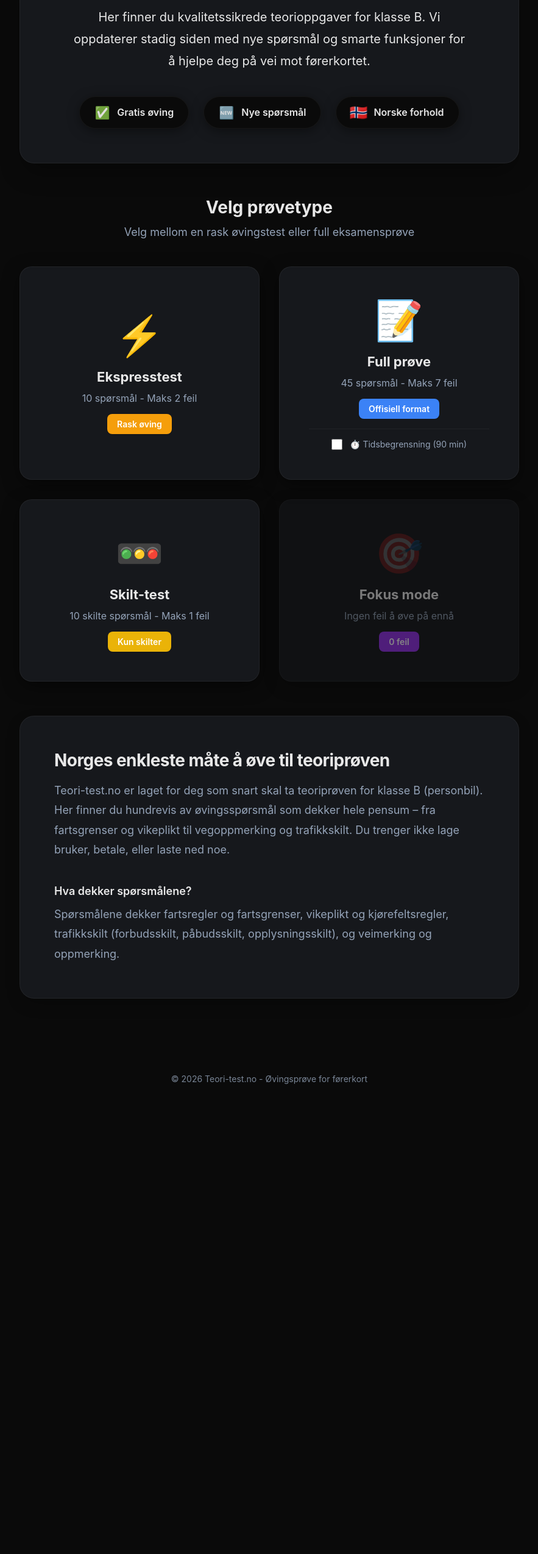
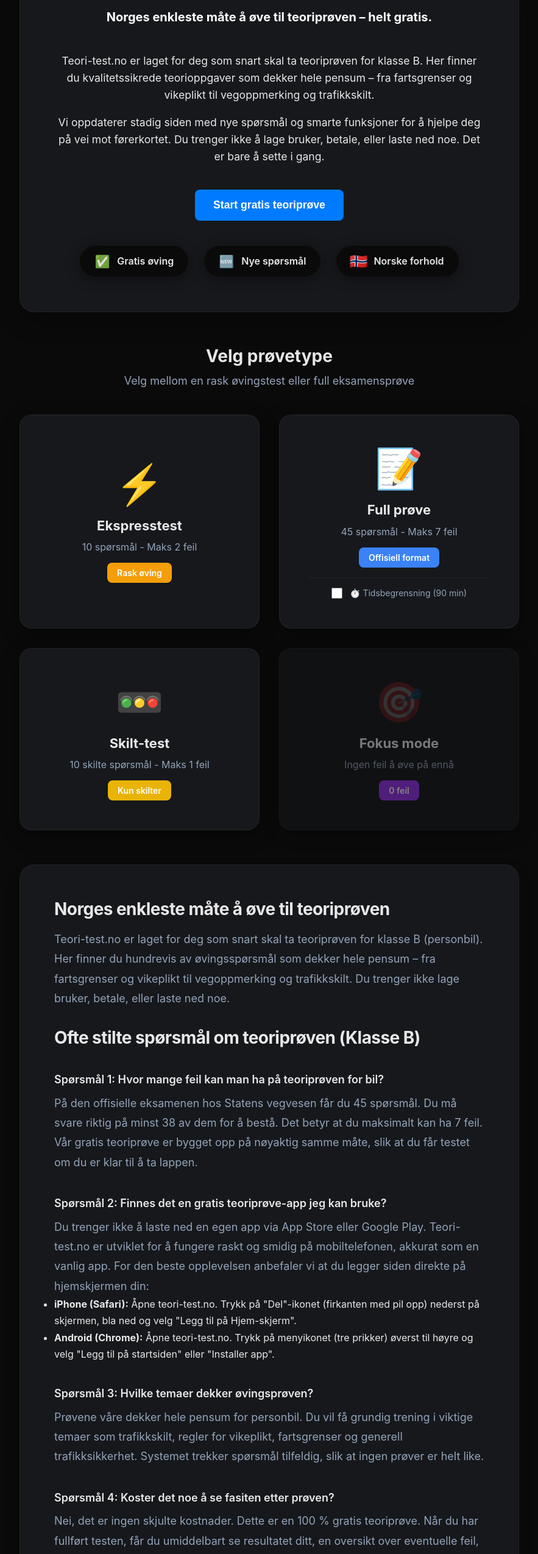
Before and after one commit to andrelindaas-tech/lappen-quiz-system, a React (Vite) app: page / in a window 1280 px wide. Shown: the part 234-2783 px from the top of the page at 61% size, without its empty margins (198-1081 px from the left). Before the commit the page ends 2096 px from the top, so only its background shows below. Built offline with nearby package versions, Linux system fonts and the light colour scheme; no server answers.

Commit message:
style: optimize homepage text size & add SEO section

```diff
--- a/src/components/StartScreen.tsx
+++ b/src/components/StartScreen.tsx
@@ -24,12 +24,26 @@
 
     return (
         <div className="start-screen">
-            <h1>Øv til teoriprøven – enkelt og gratis</h1>
+            <h1>Gratis teoriprøve for personbil (Klasse B)</h1>
 
             <div className="hero-section">
-                <p className="hero-description">
-                    Her finner du kvalitetssikrede teorioppgaver for klasse B. Vi oppdaterer stadig siden med nye spørsmål og smarte funksjoner for å hjelpe deg på vei mot førerkortet.
+                <p className="hero-description" style={{ fontWeight: 'bold', color: 'var(--color-primary-light, #fff)' }}>
+                    Norges enkleste måte å øve til teoriprøven – helt gratis.
                 </p>
+                <p style={{ fontSize: '1.1rem', color: 'var(--color-text)', marginBottom: '1rem', maxWidth: '700px', margin: '0 auto 1rem auto', lineHeight: '1.6' }}>
+                    Teori-test.no er laget for deg som snart skal ta teoriprøven for klasse B. Her finner du kvalitetssikrede teorioppgaver som dekker hele pensum – fra fartsgrenser og vikeplikt til vegoppmerking og trafikkskilt.
+                </p>
+                <p style={{ fontSize: '1.1rem', color: 'var(--color-text)', marginBottom: '2.5rem', maxWidth: '700px', margin: '0 auto 2.5rem auto', lineHeight: '1.6' }}>
+                    Vi oppdaterer stadig siden med nye spørsmål og smarte funksjoner for å hjelpe deg på vei mot førerkortet. Du trenger ikke å lage bruker, betale, eller laste ned noe. Det er bare å sette i gang.
+                </p>
+
+                <button
+                    className="cta-button primary-action"
+                    style={{ fontSize: '1.1rem', padding: '15px 30px', fontWeight: 'bold', cursor: 'pointer', borderRadius: '8px', backgroundColor: '#007BFF', color: '#fff', border: 'none', marginBottom: '1.5rem' }}
+                    onClick={() => document.getElementById('mode-selection')?.scrollIntoView({ behavior: 'smooth' })}
+                >
+                    Start gratis teoriprøve
+                </button>
                 <div className="features-strip">
                     <div className="feature-item">
                         <span className="feature-icon">✅</span>
@@ -46,7 +60,7 @@
                 </div>
             </div>
 
-            <div className="mode-selection-header">
+            <div id="mode-selection" className="mode-selection-header">
                 <h2>Velg prøvetype</h2>
                 <p>Velg mellom en rask øvingstest eller full eksamensprøve</p>
             </div>
@@ -127,10 +141,33 @@
                     Teori-test.no er laget for deg som snart skal ta teoriprøven for klasse B (personbil). Her finner du hundrevis av øvingsspørsmål som dekker hele pensum – fra fartsgrenser og vikeplikt til vegoppmerking og trafikkskilt. Du trenger ikke lage bruker, betale, eller laste ned noe.
                 </p>
 
-                <h3>Hva dekker spørsmålene?</h3>
-                <p>
-                    Spørsmålene dekker fartsregler og fartsgrenser, vikeplikt og kjørefeltsregler, trafikkskilt (forbudsskilt, påbudsskilt, opplysningsskilt), og veimerking og oppmerking.
-                </p>
+                <div className="faq-section" style={{ marginTop: '2rem' }}>
+                    <h2>Ofte stilte spørsmål om teoriprøven (Klasse B)</h2>
+
+                    <h3>Spørsmål 1: Hvor mange feil kan man ha på teoriprøven for bil?</h3>
+                    <p>
+                        På den offisielle eksamenen hos Statens vegvesen får du 45 spørsmål. Du må svare riktig på minst 38 av dem for å bestå. Det betyr at du maksimalt kan ha 7 feil. Vår gratis teoriprøve er bygget opp på nøyaktig samme måte, slik at du får testet om du er klar til å ta lappen.
+                    </p>
+
+                    <h3>Spørsmål 2: Finnes det en gratis teoriprøve-app jeg kan bruke?</h3>
+                    <p>
+                        Du trenger ikke å laste ned en egen app via App Store eller Google Play. Teori-test.no er utviklet for å fungere raskt og smidig på mobiltelefonen, akkurat som en vanlig app. For den beste opplevelsen anbefaler vi at du legger siden direkte på hjemskjermen din:
+                    </p>
+                    <ul>
+                        <li><strong>iPhone (Safari):</strong> Åpne teori-test.no. Trykk på "Del"-ikonet (firkanten med pil opp) nederst på skjermen, bla ned og velg "Legg til på Hjem-skjerm".</li>
+                        <li><strong>Android (Chrome):</strong> Åpne teori-test.no. Trykk på menyikonet (tre prikker) øverst til høyre og velg "Legg til på startsiden" eller "Installer app".</li>
+                    </ul>
+
+                    <h3>Spørsmål 3: Hvilke temaer dekker øvingsprøven?</h3>
+                    <p>
+                        Prøvene våre dekker hele pensum for personbil. Du vil få grundig trening i viktige temaer som trafikkskilt, regler for vikeplikt, fartsgrenser og generell trafikksikkerhet. Systemet trekker spørsmål tilfeldig, slik at ingen prøver er helt like.
+                    </p>
+
+                    <h3>Spørsmål 4: Koster det noe å se fasiten etter prøven?</h3>
+                    <p>
+                        Nei, det er ingen skjulte kostnader. Dette er en 100 % gratis teoriprøve. Når du har fullført testen, får du umiddelbart se resultatet ditt, en oversikt over eventuelle feil, og en forklaring på hva som er riktig svar.
+                    </p>
+                </div>
             </div>
         </div>
     )
```
